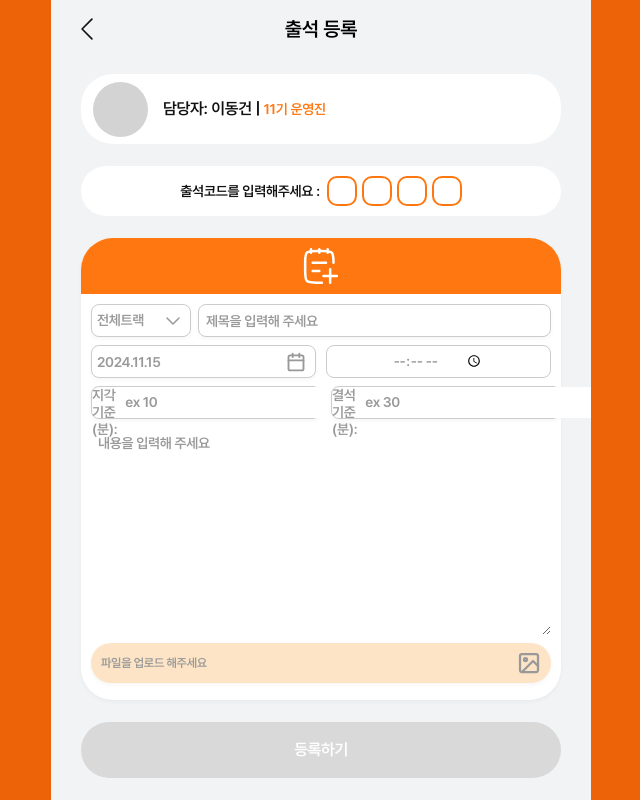
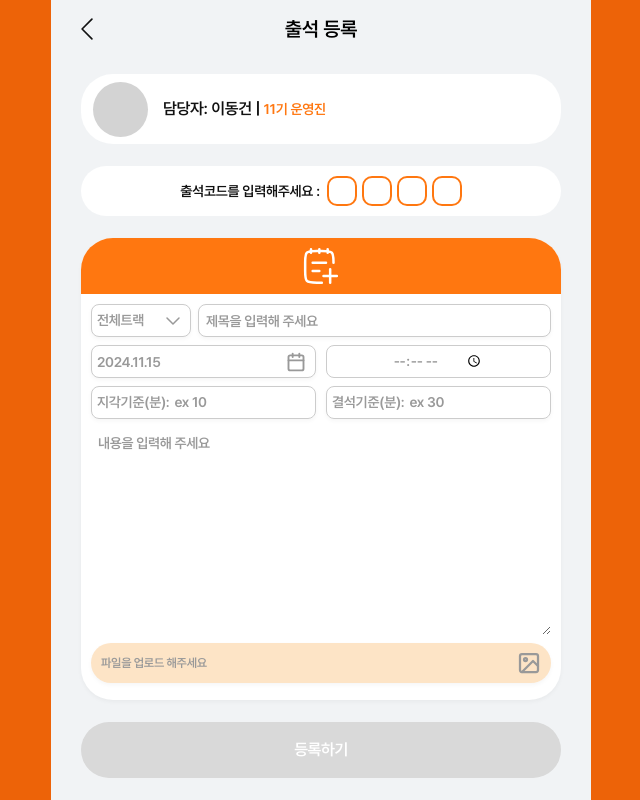
Before and after one commit to tjsdn04/likelion-community-frontend, a React (Vite) app: page /adminAttRegister in a window 1280 px wide. Shown: the whole page, without its empty margins (319-959 px from the left). Built offline with nearby package versions, Linux system fonts and the light colour scheme; no server answers.

Commit message:
[Feature] #27 - 지각시간 결석시간 입력 추가 구현

```diff
--- a/src/components/adminAttRegister/AdminAttPost.jsx
+++ b/src/components/adminAttRegister/AdminAttPost.jsx
@@ -4,6 +4,7 @@ import { Dropdown } from "@components/adminAtt/Dropdown.jsx";
 import postIcon from "@assets/icons/postIcon.svg";
 import FileUpload from "@components/adminAttRegister/FileUpload.jsx";
 import Calendar from "@components/adminAttRegister/Calendar.jsx";
+
 export const AdminAttPost = ({
   setDropdownValue,
   setTitle,
@@ -11,6 +12,8 @@ export const AdminAttPost = ({
   setTime,
   setBody,
   setFile,
+  setLateTime, // 추가된 부분
+  setAbsentTime, // 추가된 부분
 }) => {
   const filterData = {
     data: ["전체트랙", "프론트엔드", "백엔드", "기획/디자인"],
@@ -39,16 +42,19 @@ export const AdminAttPost = ({
         </S.InputSectionGap>
         <S.InputSectionGap $gap10>
           <S.TimeDiv>
-            <S.TimeText>
-              지각기준(분):
-              <S.LateTime type="number" placeholder="ex 10" />
-            </S.TimeText>
+            <S.TimeText>지각기준(분): </S.TimeText>
+            <S.LateTime
+              type="number"
+              placeholder="ex 10"
+              onChange={(e) => setLateTime(e.target.value)}
+            />
           </S.TimeDiv>
           <S.TimeDiv>
-            <S.TimeText>
-              결석기준(분):
-              <S.AbsentTime placeholder="ex 30" />
-            </S.TimeText>
+            <S.TimeText>결석기준(분):</S.TimeText>
+            <S.AbsentTime
+              placeholder="ex 30"
+              onChange={(e) => setAbsentTime(e.target.value)}
+            />
           </S.TimeDiv>
         </S.InputSectionGap>
         <S.TextareaBody
--- a/src/components/adminAttRegister/AdminAttPost.styled.js
+++ b/src/components/adminAttRegister/AdminAttPost.styled.js
@@ -68,23 +68,33 @@ export const InputTitle = styled.input`
   }
 `;
 
-export const InputDate = styled.input.attrs({ type: "date" })`
-  display: flex;
-  justify-content: center;
-  width: 50%;
-  height: 33px;
+// export const InputDate = styled.input.attrs({ type: "date" })`
+//   display: flex;
+//   justify-content: center;
+//   width: 50%;
+//   height: 33px;
 
-  border: 1px solid #cccccc;
-  box-shadow: 0px 2px 4px rgba(0, 0, 0, 0.04);
-  border-radius: 8px;
+//   border: 1px solid #cccccc;
+//   box-shadow: 0px 2px 4px rgba(0, 0, 0, 0.04);
+//   border-radius: 8px;
 
-  color: #999999;
-  font-family: ${({ theme }) =>
-    theme.fonts.PretendardSemiBold["font-family"]};
-  font-size: 14px;
-`;
+//   color: #999999;
+//   font-family: ${({ theme }) =>
+//     theme.fonts.PretendardSemiBold["font-family"]};
+//   font-size: 14px;
+// `;
 
 export const InputTime = styled.input.attrs({ type: "time" })`
+  -webkit-appearance: none; /* 기본 스타일 제거 (iOS) */
+  -moz-appearance: none; /* 기본 스타일 제거 (Firefox) */
+  appearance: none; /* 기본 스타일 제거 */
+  /* 시계 아이콘 스타일링 */
+  &::-webkit-calendar-picker-indicator {
+    color: #999999;
+    opacity: 1; /* 아이콘을 항상 보이게 설정 */
+    cursor: pointer; /* 커서 스타일 */
+  }
+
   display: flex;
   justify-content: center;
   width: 50%;
@@ -124,6 +134,7 @@ export const TextareaBody = styled.textarea`
 
 export const TimeDiv = styled.div`
   display: flex;
+  align-items: center;
   width: 50%;
   height: 33px;
   border: 1px solid #cccccc;
@@ -132,27 +143,37 @@ export const TimeDiv = styled.div`
 `;
 export const TimeText = styled.div`
   display: flex;
+  margin-left: 5px;
+  white-space: nowrap;
   color: #999999;
   font-family: ${({ theme }) =>
     theme.fonts.PretendardSemiBold["font-family"]};
   font-size: 14px;
 `;
-export const LateTime = styled.input`
+export const LateTime = styled.input.attrs({ type: "number" })`
+  display: flex;
+  width: 90%;
+  height: 90%;
   border: none;
   outline: none;
   font-size: 14px;
-  margin-left: 8px;
+  margin-left: 5px;
+  margin-right: 5px;
   color: #999999;
 
   &::placeholder {
     color: #999999;
   }
 `;
-export const AbsentTime = styled.input`
+export const AbsentTime = styled.input.attrs({ type: "number" })`
+  display: flex;
+  width: 90%;
+  height: 90%;
   border: none;
   outline: none;
   font-size: 14px;
-  margin-left: 8px;
+  margin-left: 5px;
+  margin-right: 5px;
   color: #999999;
 
   &::placeholder {
--- a/src/pages/adminAttPage/AdminAttRegisterPage.jsx
+++ b/src/pages/adminAttPage/AdminAttRegisterPage.jsx
@@ -16,6 +16,8 @@ export const AdminAttRegisterPage = () => {
     time: "",
     body: "",
     file: null,
+    lateTime: "", // 추가된 값
+    absentTime: "", // 추가된 값
   });
   const [isActive, setIsActive] = useState(false);
 
@@ -51,7 +53,8 @@ export const AdminAttRegisterPage = () => {
       formData.date &&
       formData.time &&
       formData.body &&
-      formData.file
+      formData.lateTime &&
+      formData.absentTime
     );
   };
 
@@ -73,6 +76,12 @@ export const AdminAttRegisterPage = () => {
           setTime={(value) => handleFieldChange("time", value)}
           setBody={(value) => handleFieldChange("body", value)}
           setFile={(file) => handleFieldChange("file", file)}
+          setLateTime={(value) =>
+            handleFieldChange("lateTime", value)
+          } // 추가된 부분
+          setAbsentTime={(value) =>
+            handleFieldChange("absentTime", value)
+          } // 추가된 부분
         />
         <SubmitBtn isActive={isActive} onClick={handleSubmit} />
       </S.Content>
```
Also changed, not shown: src/pages/accountPage/LoginPage.jsx (+0 -86 lines).
